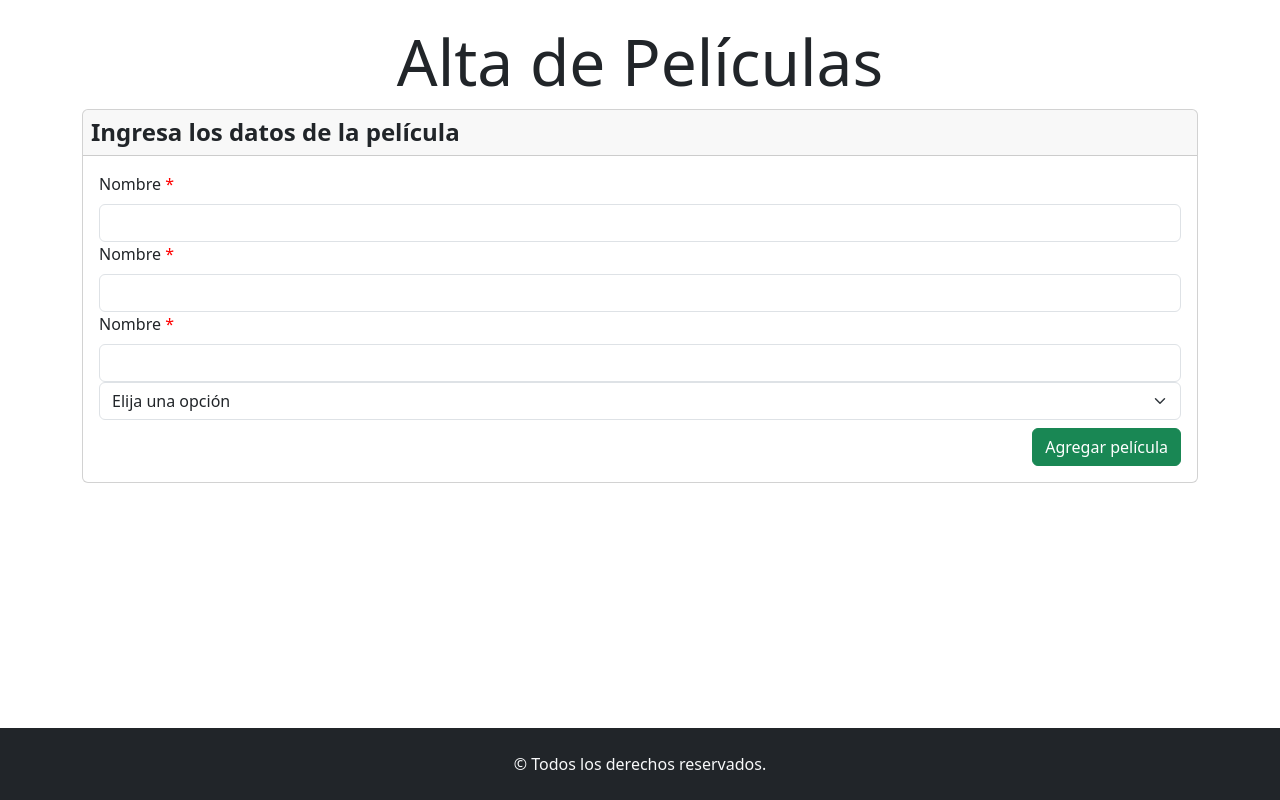
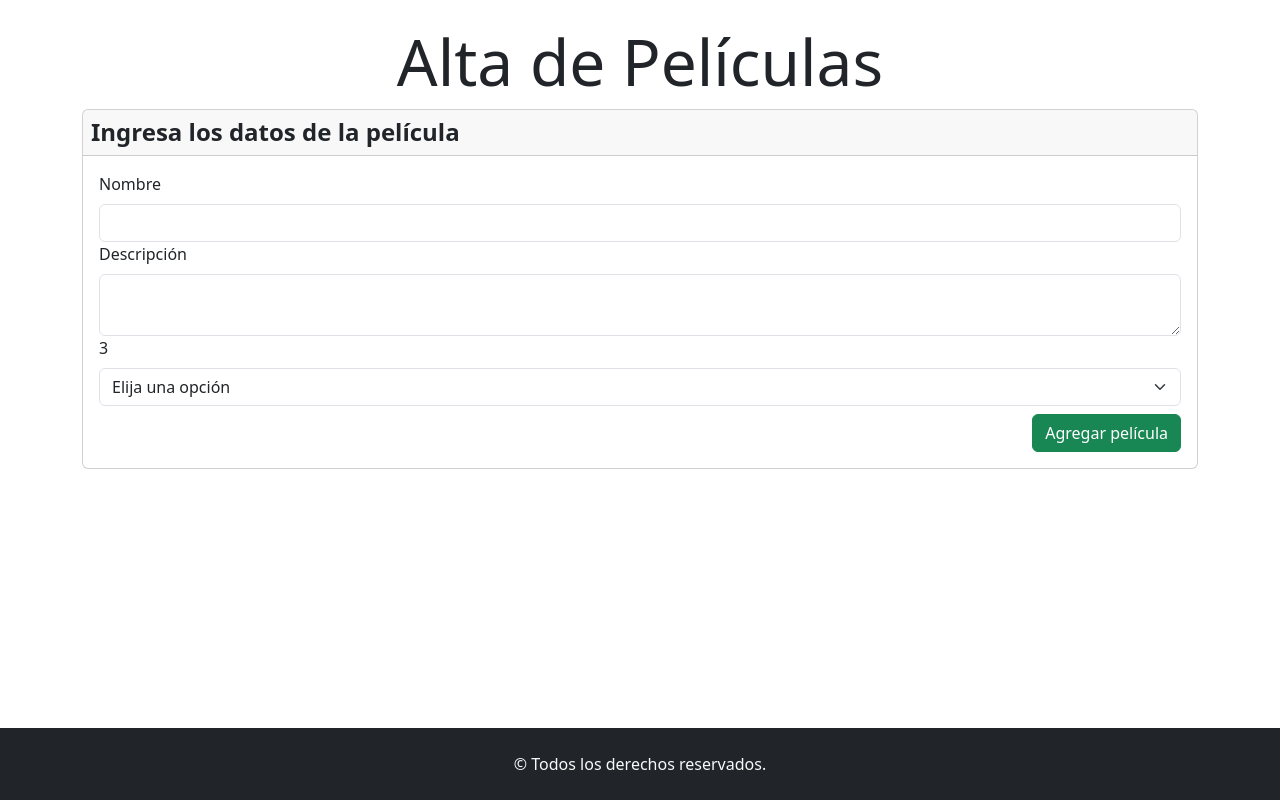
Before and after one commit to lucasecapdevila/react-tp1-ejercicio10, a React (Vite) app: page / in a window 1280 px wide. Built offline with nearby package versions, Linux system fonts and the light colour scheme.

Commit message:
se elimina el componente Input para trabajar los inputs directamente en el formulario

```diff
--- a/src/components/Formulario.jsx
+++ b/src/components/Formulario.jsx
@@ -1,6 +1,5 @@
 import React from 'react'
 import { Button, Card, Form } from 'react-bootstrap'
-import Input from './Input'
 
 const Formulario = () => {
   return (
@@ -9,9 +8,20 @@ const Formulario = () => {
         <Card.Header as='h2' className='fw-bold fs-4 px-2'>Ingresa los datos de la película</Card.Header>
         <Card.Body>
           <Form className='d-flex flex-column'>
-            <Input />
-            <Input />
-            <Input />
+            <Form.Group controlId=''>
+              <Form.Label>Nombre</Form.Label>
+              <Form.Control />
+            </Form.Group>
+
+            <Form.Group controlId=''>
+              <Form.Label>Descripción</Form.Label>
+              <Form.Control
+                as='textarea'
+              />
+            </Form.Group>
+
+            <Form.Group controlId=''>
+              <Form.Label>3</Form.Label>
               <Form.Select aria-label='Select'>
                 <option>Elija una opción</option>
                 <option value="1">asd1</option>
@@ -19,6 +29,8 @@ const Formulario = () => {
                 <option value="3">asd3</option>
                 <option value="4">asd4</option>
               </Form.Select>
+            </Form.Group>
+
             <Button type='submit' variant='success' className='mt-2 align-self-end'>Agregar película</Button>
           </Form>
         </Card.Body>
--- a/src/components/Input.jsx
+++ /dev/null
@@ -1,25 +0,0 @@
-import React from 'react'
-import { Form } from 'react-bootstrap'
-
-const Input = () => {
-  return (
-    <Form.Group>
-      <Form.Label>Nombre <span>*</span></Form.Label>
-      <Form.Control
-        // as={}
-        // type=''
-        // placeholder={}
-        // minLength={}
-        // maxLength={}
-        // min={}
-        // max={}
-        // name={}
-        // value={}
-        // onChange={}
-        // required
-      />
-    </Form.Group>
-  )
-}
-
-export default Input
```
Lines whose indentation alone changed are shown as unchanged.
